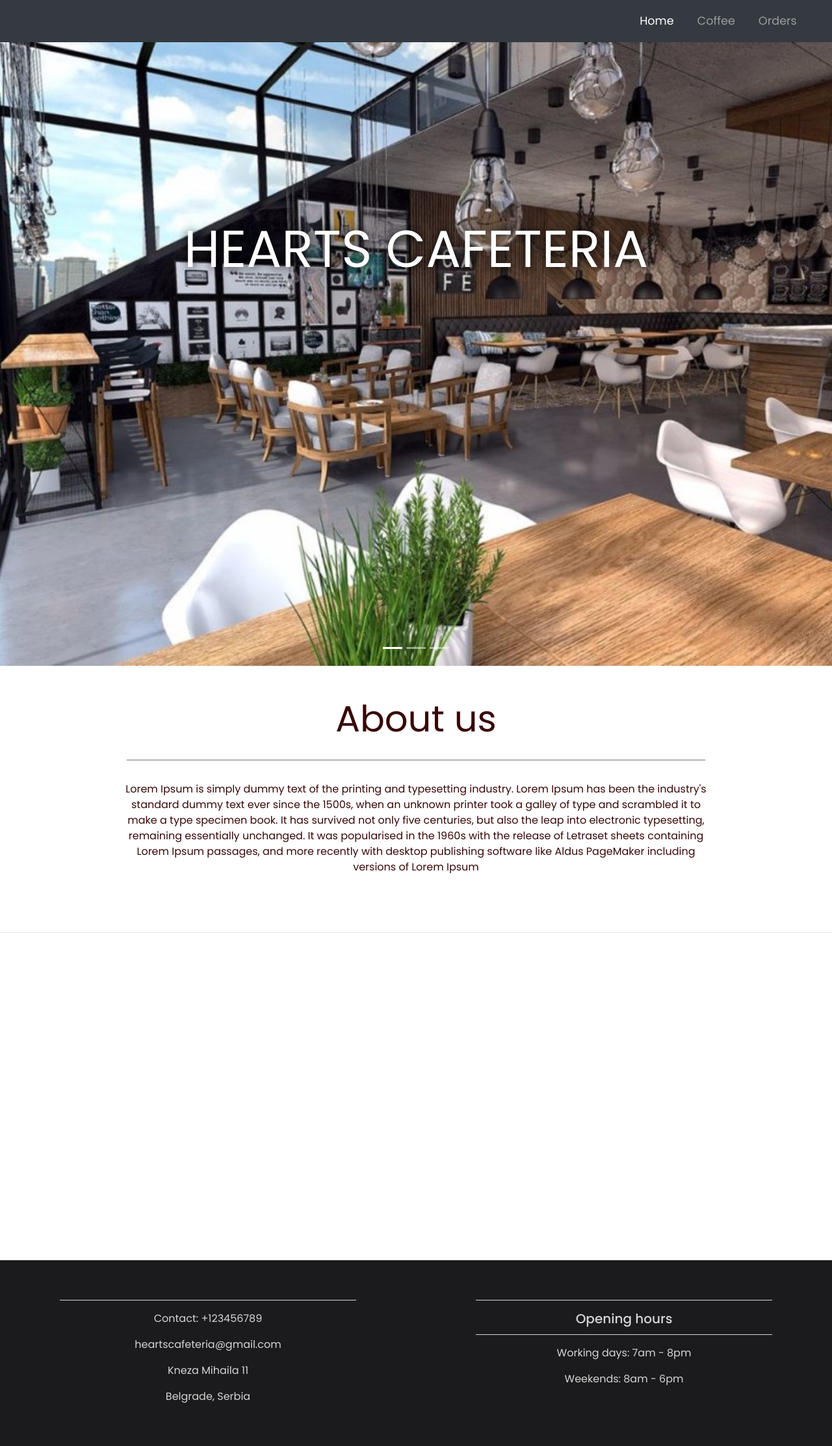
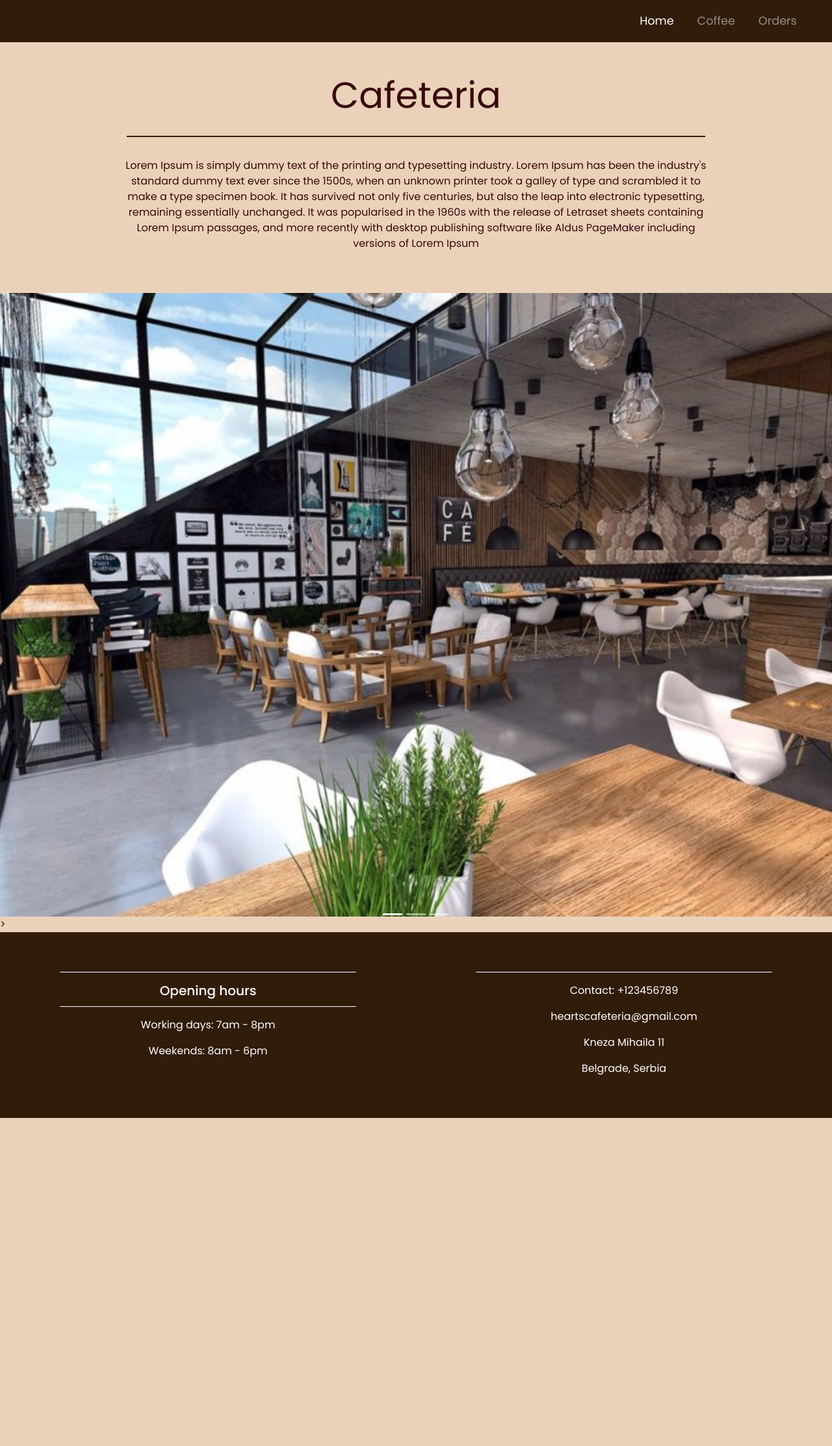
Before and after one commit to emapiric/cafeteria, a PHP site: page / in a window 1280 px wide. Shown: the whole page at 65% size. After the commit the page ends 1721 px from the top, so only its background shows below. Run offline with PHP 8.4, Linux system fonts and the light colour scheme.

Commit message:
design details

```diff
--- a/index.php
+++ b/index.php
@@ -17,13 +17,10 @@
 </head>
 <body>
 
-    <nav class="navbar navbar-expand-md navbar-dark bg-dark sticky-top">
+    <nav class="navbar navbar-expand-md navbar-dark sticky-top">
     <div class="container-fluid">
-        <button class="navbar-toggler" type="button" data-toggle="collapse" data-target="#navbarResponsive">
-        <span class="navbar-toggler-icon"></span>
-        </button>
         <div class="collapse navbar-collapse" id="navbarResponsive">
-            <ul class="navbar-nav ml-auto">
+            <ul class="nav navbar-nav ml-auto">
                 <li class="nav-item active">
                     <a class="nav-link" href="#">Home</a>
                 </li>
@@ -38,39 +35,10 @@
     </div>
     </nav>
 
-    <div id="slides" class="carousel slide" data-ride="carousel">
-        <ul class="carousel-indicators">
-            <li data-target="#slides" data-slide-to="0" class="active"></li>
-            <li data-target="#slides" data-slide-to="1"></li>
-            <li data-target="#slides" data-slide-to="2"></li>
-        </ul>
-        <div class="carousel-inner">
-            <div class="carousel-item active">
-                <img src="img/cafeteria.jpg" alt="Cafeteria">
-                <div class="carousel-caption">
-                <h1 class="display-2">Hearts Cafeteria</h1>
-                </div>
-            </div>
-            <div class="carousel-item">
-                <img src="img/coffee-machine.jpg" alt="Coffee machine">
-                <div class="carousel-caption">
-                <h1 class="display-2">Hearts Cafeteria</h1>
-                </div>
-            </div>
-            <div class="carousel-item">
-                <img src="img/coffee.jpg" alt="Coffee">
-                <div class="carousel-caption">
-                <h1 class="display-2">Hearts Cafeteria</h1>
-                </div>
-            </div>
-        </div>
-    </div>
-
-
     <div class="container-fluid padding">
         <div class="row welcome text-center">
             <div class="col-12">
-                <h1 class="display-4">About us</h1>
+                <h1 class="display-4">Cafeteria</h1>
             </div>
             <hr>
             <div class="col-12">
@@ -81,13 +49,24 @@
         </div>
     </div>
 
-
-    <hr class="my-4">
-    <figure>
-        <div class="fixed-wrap">
-            <div id="fixed"></div>
+    <div id="slides" class="carousel slide" data-ride="carousel">
+        <ul class="carousel-indicators">
+            <li data-target="#slides" data-slide-to="0" class="active"></li>
+            <li data-target="#slides" data-slide-to="1"></li>
+            <li data-target="#slides" data-slide-to="2"></li>
+        </ul>
+        <div class="carousel-inner">
+            <div class="carousel-item active">
+                <img src="img/cafeteria.jpg" alt="Cafeteria">>
+            </div>
+            <div class="carousel-item">
+                <img src="img/coffee-machine.jpg" alt="Coffee machine">
+            </div>
+            <div class="carousel-item">
+                <img src="img/coffee.jpg" alt="Coffee">
+            </div>
         </div>
-    </figure>
+    </div>
 
 
     <footer>
@@ -96,18 +75,19 @@
             <div class="row text-center">
                 <div class="col-md-6">
                     <hr class="light">
+                    <h5>Opening hours</h5>
+                    <hr class="light">
+                    <p>Working days: 7am - 8pm</p>
+                    <p>Weekends: 8am - 6pm</p>
+                </div>
+                <div class="col-md-6">
+                    <hr class="light">
                     <p>Contact: +123456789</p>
                     <p>heartscafeteria@gmail.com</p>
                     <p>Kneza Mihaila 11</p>
                     <p>Belgrade, Serbia</p>
                 </div>
-                <div class="col-md-6">
-                    <hr class="light">
-                    <h5>Opening hours</h5>
-                    <hr class="light">
-                    <p>Working days: 7am - 8pm</p>
-                    <p>Weekends: 8am - 6pm</p>
-                </div>
+
             </div>
         </div>
 
--- a/styles.css
+++ b/styles.css
@@ -6,11 +6,20 @@
   width: 100%;
   font-family: "Poppins", sans-serif;
   color: rgb(56, 7, 7);
+  background-color: #ead2ba;
 }
 
 .navbar {
   padding: 0.7rem;
+  background-color: #301c09;
+  margin: 0 auto;
+
 }
+
+.navbar-nav ul {
+  padding-right: 20px;
+}
+
 .navbar-nav li {
   padding-right: 20px;
 }
@@ -23,25 +32,14 @@
   height: 100%;
 }
 
-.carousel-caption {
-  position: absolute;
-  top: 50%;
-  transform: translateY(-50%);
-}
-
-.carousel-caption h1 {
-  font-size: 500%;
-  text-transform: uppercase;
-  text-shadow: 1px 1px 15px #000;
-}
 
 .btn-primary {
-  background-color: #6648b1;
-  border: 1px solid #6648b1;
+  background-color: #72e4c2;
+  border: 1px solid #72e4c2;
 }
 .btn-primary:hover {
-  background-color: #563d7c;
-  border: 1px solid #563d7c;
+  background-color: #55ac92;
+  border: 1px solid #55ac92;
 }
 
 .padding {
@@ -55,30 +53,30 @@
 }
 
 .welcome hr {
-  border-top: 2px solid #b4b4b4;
+  border-top: 2px solid #301c09;
   width: 95%;
   margin-top: 0.3rem;
   margin-bottom: 1rem;
 }
 
 footer {
-  background-color: #1b1b1d !important;
-  color: #d5d5d5;
+  background-color: #301c09 !important;
+  color: #ffffff;
   padding-top: 2rem;
 }
 
 hr.light {
-  border-top: 1px solid #d5d5d5;
+  border-top: 1px solid #ffffff;
   width: 75%;
   margin-top: 0.8rem;
   margin-bottom: 1rem;
 }
 
 footer a {
-  color: #d5d5d5;
+  color: #ffffff;
 }
 hr.light-100 {
-  border-top: 1px solid #d5d5d5;
+  border-top: 1px solid #ffffff;
   width: 100%;
   margin-top: 0.8rem;
   margin-bottom: 1rem;
@@ -87,25 +85,12 @@
 @media (max-width: 992px) {
 }
 @media (max-width: 768px) {
-  .carousel-caption {
-    top: 45%;
-  }
-
-  .carousel-caption h1 {
-    font-size: 350%;
-  }
 
   .display-4 {
     font-size: 200%;
   }
 }
 @media (max-width: 576px) {
-  .carousel-caption {
-    top: 40%;
-  }
-  .carousel-caption h1 {
-    font-size: 250%;
-  }
   .carousel-indicators {
     display: none;
   }
@@ -137,6 +122,13 @@
   height: 100%;
 }
 
+.container-background{
+  margin-top: 8rem;
+  background-image: url(img/coffee-bg2.jpg) !important;
+  width: 100%;
+}
+
+
 #fixed {
   background-image: url(img/coffee-plakat.jpg) !important;
   position: fixed;
@@ -159,3 +151,7 @@
 .col-12 {
   text-align: center;
 }
+
+h1 {
+  font-weight: bold;
+}
```
Also changed, not shown: pages/coffeePage.php (+12 -17 lines), pages/ordersPage.php (+12 -17 lines), img/coffee-bg.jpg (added), img/coffee-bg2.jpg (added), img/coffee-bg3.gif (added), img/coffee-bg3.jpg (added), img/coffeee-bg.jpg (added).
